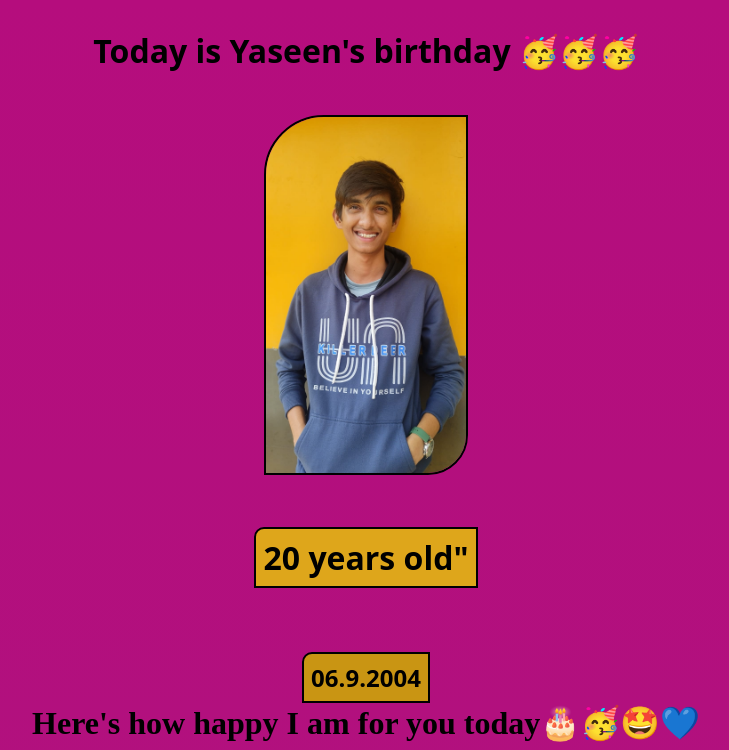
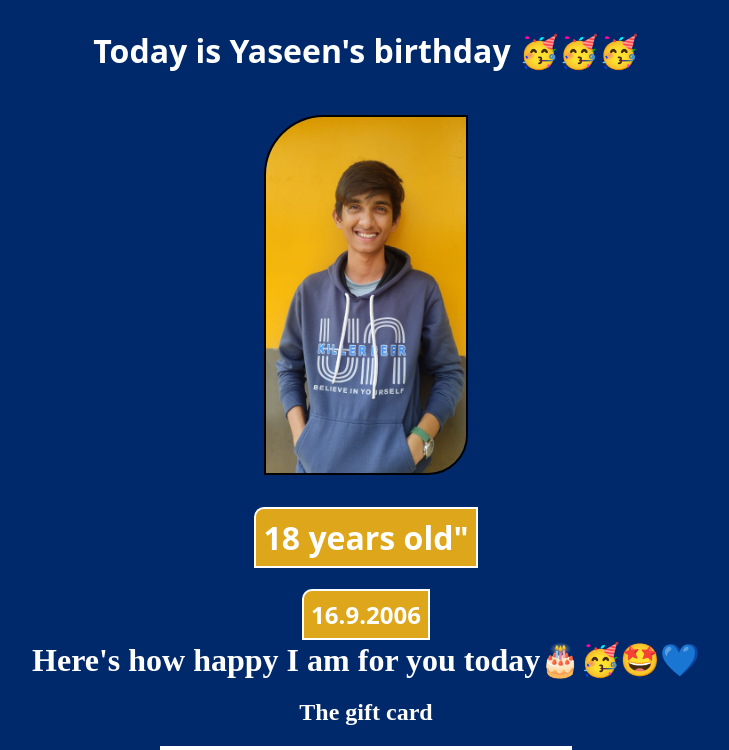
Before and after one commit to nafisa-g/Birthday-gift-site, a plain HTML site: page index.html in a window 1280 px wide. Shown: the top 750 px of the page, without its empty margins (274-1003 px from the left). Drawn offline with Linux system fonts and the light colour scheme; a web font is replaced by a local one.

Commit message:
Improved style

```diff
--- a/index.html
+++ b/index.html
@@ -18,8 +18,8 @@
     <div class="bro"  >
         <h1>Today is  Yaseen's birthday  🥳🥳🥳<h1>
         <img  class="yahid"src="yaseen.jpg">
-        <h1 class="TEXT">20 years old"<h1>
-        <h2 class="text"> 06.9.2004</h2>
+        <h1 class="TEXT">18 years old"</h1>
+        <h2 class="text"> 16.9.2006</h2>
         </div>
 
 
--- a/style.css
+++ b/style.css
@@ -1,7 +1,8 @@
 body{
     /*background-color: rgb(173, 67, 173);*/
     text-align: center;
-    background: linear-gradient(#b50d7d, #a81a80);
+    background-color:#00296B;
+    color: white;
 }
 .yahid{
     width: 200px;
@@ -22,15 +23,18 @@ body{
 
 }
 .text{
-    border: 2px solid rgb(0, 0, 0);
-    background-color: #c99513;
+    border: 2px solid white;
+    background-color: #DEA61B;
     padding:7px;
     border-top-left-radius: 10px;
     margin-bottom:1px  ;
     margin-bottom:1px  ;
+    color: white;
+
 }
 .TEXT{
-    border: 2px solid rgb(0, 0, 0);
+    margin-top:2px;
+    border: 2px solid white;
     background-color: #DEA61B;
     padding:7px;
     border-top-left-radius: 10px;
```
